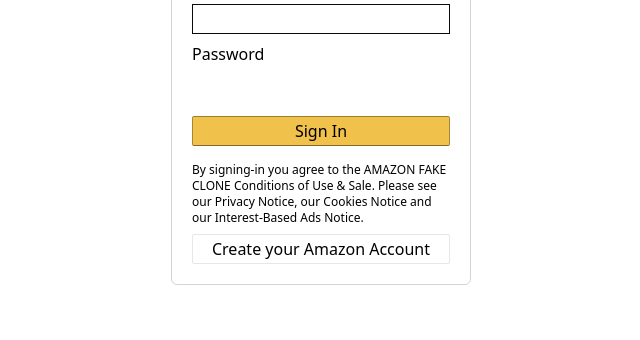
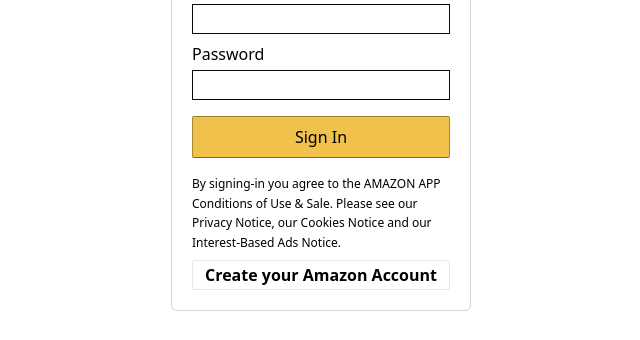
Before and after one commit to naveenkumar13-gif/amazon-app, a React (Create React App) app: page /login in a window 1280 px wide. Shown: the part 212-552 px from the top of the page, without its empty margins (319-959 px from the left). Built offline with nearby package versions, Linux system fonts and the light colour scheme.

Commit message:
Login component

```diff
--- a/src/Pages/Login.jsx
+++ b/src/Pages/Login.jsx
@@ -25,23 +25,23 @@
           <h5 className="mb-1">Password</h5>
           <input
             type="password"
-            className="h-[30px] mb-2 bg-white w-full border-stone-950"
+            className="h-[30px] mb-2 bg-white w-full border border-stone-950"
           />
 
           <button
             type="submit"
-            className="bg-[#f0c14b] border border-solid border-[#a88734] border-t-[#9c7e31] border-b-[#846a29] rounded-[2px] w-full h-[30px] mt-2"
+            className="bg-[#f0c14b] border border-solid border-[#a88734] border-t-[#9c7e31] border-b-[#846a29] rounded-[2px] w-full py-[0.5rem] mt-2"
           >
             Sign In
           </button>
         </form>
-        <p className="text-xs mt-4">
-          By signing-in you agree to the AMAZON FAKE CLONE Conditions of Use &
-          Sale. Please see our Privacy Notice, our Cookies Notice and our
+        <p className="text-xs leading-relaxed mt-4">
+          By signing-in you agree to the AMAZON APP Conditions of Use & Sale.
+          Please see our Privacy Notice, our Cookies Notice and our
           Interest-Based Ads Notice.
         </p>
 
-        <button className="w-full h-[30px] mt-2 border border-darkgray rounded-[2px]">
+        <button className="w-full h-[30px] mt-2 border border-darkgray rounded-[2px] hover:bg-slate-200 ease-in-out transition-colors duration-700 font-semibold">
           Create your Amazon Account
         </button>
       </div>
```
